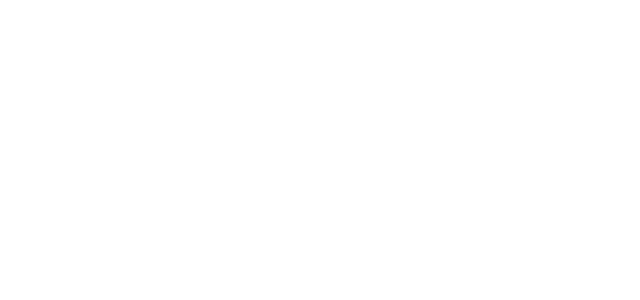
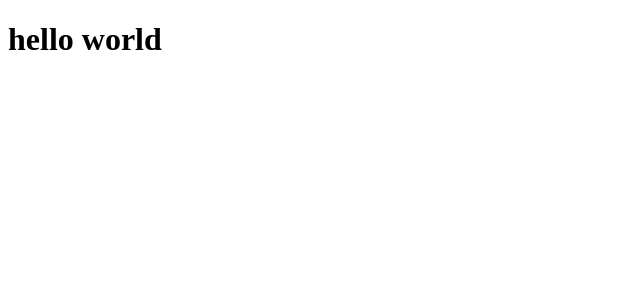
Before and after one commit to kilwa95/projet-perfermence, a React (Create React App) app: page / in a window 1280 px wide. Shown: the top 300 px of the page, without its empty margins (0-640 px from the left). Built offline with nearby package versions, Linux system fonts and the light colour scheme.

Commit message:
fixed-bug && delete-files

```diff
--- a/src/App.js
+++ b/src/App.js
@@ -1,11 +1,19 @@
-import logo from './logo.svg';
-import './App.css';
 import React, { Component } from 'react';
 import { HashRouter, Route, Switch } from 'react-router-dom';
+import Div from './Component/Div.js';
 
 class App extends Component {
 	render() {
-		return <div className="App" />;
+		return (
+			<HashRouter>
+				<React.Suspense>
+					<Switch>
+						<Route exact path="/" name="Home" component={Div} />
+						<Route exact path="/login" name="Home" component={Div} />
+					</Switch>
+				</React.Suspense>
+			</HashRouter>
+		);
 	}
 }
 
--- /dev/null
+++ b/src/Component/Div.js
@@ -0,0 +1,7 @@
+import React from 'react';
+
+const Div = (props) => {
+	return <h1>hello world</h1>;
+};
+
+export default Div;
--- a/src/index.css
+++ /dev/null
@@ -1,13 +0,0 @@
-body {
-  margin: 0;
-  font-family: -apple-system, BlinkMacSystemFont, 'Segoe UI', 'Roboto', 'Oxygen',
-    'Ubuntu', 'Cantarell', 'Fira Sans', 'Droid Sans', 'Helvetica Neue',
-    sans-serif;
-  -webkit-font-smoothing: antialiased;
-  -moz-osx-font-smoothing: grayscale;
-}
-
-code {
-  font-family: source-code-pro, Menlo, Monaco, Consolas, 'Courier New',
-    monospace;
-}
--- a/src/index.js
+++ b/src/index.js
@@ -1,6 +1,5 @@
 import React from 'react';
 import ReactDOM from 'react-dom';
-import './index.css';
 import App from './App';
 import reportWebVitals from './reportWebVitals';
 
```
Also changed, not shown: src/logo.svg (deleted), 1 other file (tests, documents, lock files or other folders).
